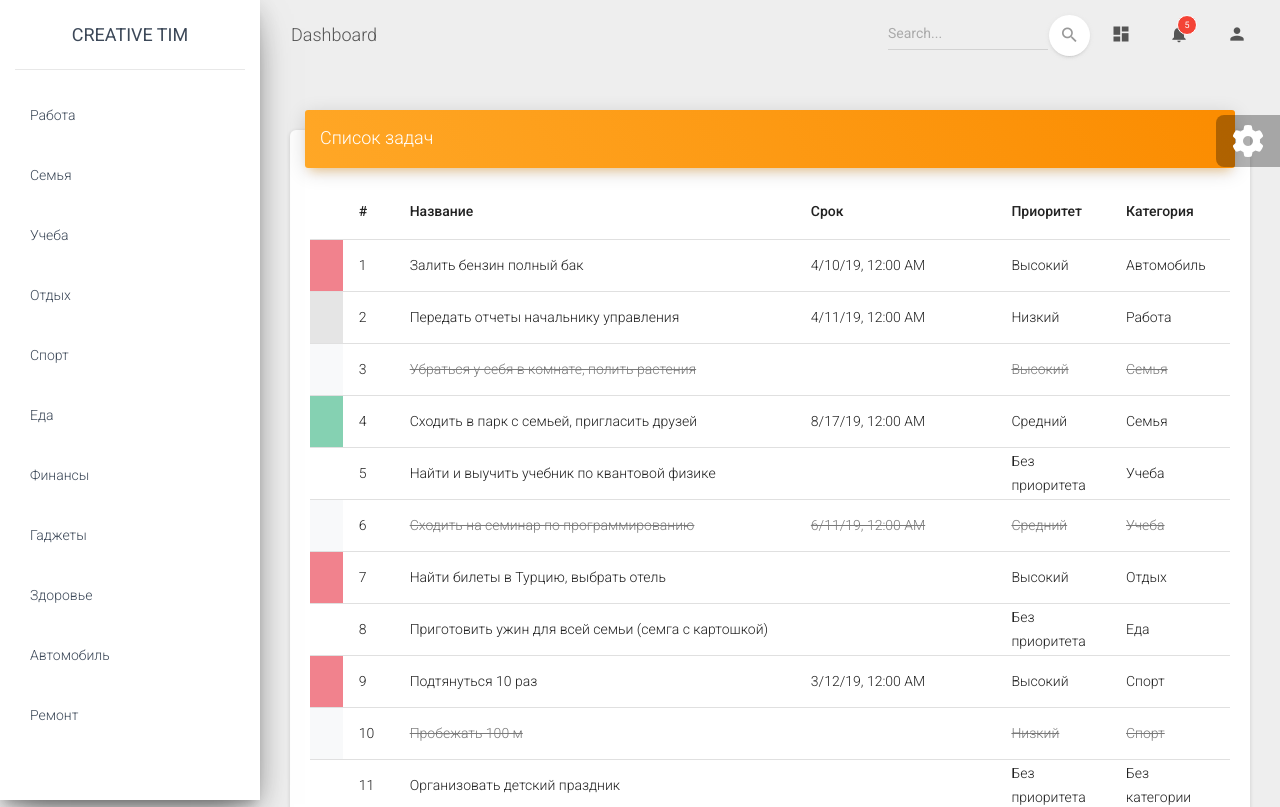
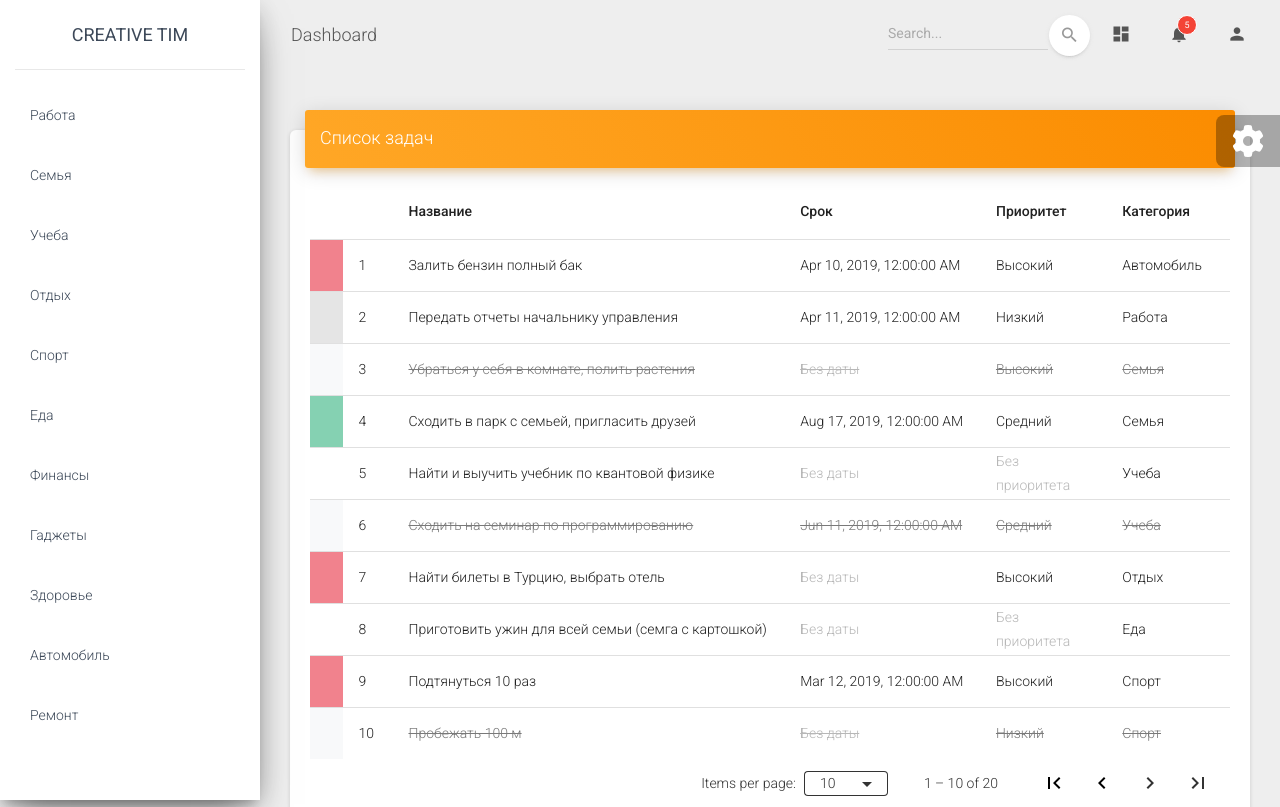
Before and after one commit to odnodum/todo, an Angular app: page / in a window 1280 px wide. Shown: the top 807 px of the page. Built offline with nearby package versions, Linux system fonts and the light colour scheme.

Commit message:
добавил сортировку и постраничную пагинацию

```diff
--- a/src/app/app.module.ts
+++ b/src/app/app.module.ts
@@ -8,6 +8,7 @@ import {MatTableModule} from "@angular/material/table";
 import {MatSortModule} from "@angular/material/sort";
 import {MatPaginatorModule} from "@angular/material/paginator";
 import {BrowserAnimationsModule} from "@angular/platform-browser/animations";
+
 
 @NgModule({
   declarations: [
--- a/src/app/views/tasks/tasks.component.html
+++ b/src/app/views/tasks/tasks.component.html
@@ -2,21 +2,22 @@
   <div class="card-header card-header-warning">
     <h4 class="card-title">Список задач</h4>
   </div>
-  <div class="card-body table-responsive">
-    <table [dataSource]="dataSource" mat-table>
+  <div class="card-body table-responsive" *ngIf="tasks.length > 0">
+
+    <table [dataSource]="dataSource" mat-table matSort>
 
       <!--  цвет приоритета  -->
       <ng-container matColumnDef="color">
         <th *matHeaderCellDef mat-header-cell></th>
-        <td class="col-color" *matCellDef="let task" [style.background-color]="getPriorityColor(task)"
+        <td *matCellDef="let task" [style.background-color]="getPriorityColor(task)" class="col-color"
             mat-cell></td>
       </ng-container>
 
 
       <!-- нумерация-->
       <ng-container matColumnDef="id">
-        <th *matHeaderCellDef mat-header-cell>#</th>
-        <td class="col-id" *matCellDef="let index = index;" mat-cell>
+        <th *matHeaderCellDef mat-header-cell></th>
+        <td *matCellDef="let index = index;" class="col-id" mat-cell>
 
           {{index + 1}}
 
@@ -26,8 +27,8 @@
 
       <!-- название задачи-->
       <ng-container matColumnDef="title">
-        <th *matHeaderCellDef mat-header-cell> Название</th>
-        <td class="col-title" *matCellDef="let task" [class.completed]="task.completed" mat-cell>
+        <th *matHeaderCellDef mat-header-cell mat-sort-header> Название</th>
+        <td *matCellDef="let task" [class.completed]="task.completed" class="col-title" mat-cell>
 
           {{task.title}}
 
@@ -36,20 +37,21 @@
 
       <!--дата выполнения-->
       <ng-container matColumnDef="date">
-        <th *matHeaderCellDef mat-header-cell> Срок</th>
-        <td class="col-date" *matCellDef="let task" [ngClass]="{'completed': task.completed, 'nodate': task.date == null}"
+        <th *matHeaderCellDef mat-header-cell mat-sort-header> Срок</th>
+        <td *matCellDef="let task" [ngClass]="{'completed': task.completed, 'novalue': task.date == null}"
+            class="col-date"
             mat-cell>
 
-          {{task.date | date: "short"}}
+          {{task.date ? (task.date | date: "medium") : "Без даты"}}
 
         </td>
       </ng-container>
 
       <!--приоритет-->
       <ng-container matColumnDef="priority">
-        <th *matHeaderCellDef mat-header-cell> Приоритет</th>
-        <td class="col-priority" *matCellDef="let task"
-            [ngClass]="{'completed': task.completed, 'nopriority': task.priority == null}"
+        <th *matHeaderCellDef mat-header-cell mat-sort-header> Приоритет</th>
+        <td *matCellDef="let task" class="col-priority"
+            [ngClass]="{'completed': task.completed, 'novalue': task.priority == null}"
             mat-cell
         >
 
@@ -59,11 +61,14 @@
         </td>
       </ng-container>
 
+      переписать урок - указать, что это структурные директивы - изменяют поведение стандартного тега
+      вместе с атрибутом дают эффект -
+
       <!--категория-->
       <ng-container matColumnDef="category">
-        <th *matHeaderCellDef mat-header-cell> Категория</th>
-        <td class="col-category" *matCellDef="let task"
-            [ngClass]="{'completed': task.completed, 'nocategory': task.category == null, 'link': !task.completed && task.category}"
+        <th *matHeaderCellDef mat-header-cell mat-sort-header> Категория</th>
+        <td *matCellDef="let task" class="col-category"
+            [ngClass]="{'completed': task.completed, 'novalue': task.category == null}"
             mat-cell
         >
 
@@ -81,5 +86,11 @@
 
     </table>
 
+    <mat-paginator [pageSizeOptions]="[10, 20, 50, 100]" showFirstLastButtons></mat-paginator>
+
   </div>
+
+  <div *ngIf="tasks.length == 0"><p class="not-found">Ничего не найдено</p></div>
+
+
 </div>
--- a/src/app/views/tasks/tasks.component.ts
+++ b/src/app/views/tasks/tasks.component.ts
@@ -1,18 +1,27 @@
-import {Component, OnInit} from '@angular/core';
+import {AfterViewInit, Component, OnInit, ViewChild} from '@angular/core';
 import {DataHandlerService} from "../../service/data-handler.service";
 import {Task} from 'src/app/model/Task';
 import {MatTableDataSource} from "@angular/material/table";
+import {MatPaginator} from "@angular/material/paginator";
+import {MatSort} from "@angular/material/sort";
 
 @Component({
   selector: 'app-tasks',
   templateUrl: './tasks.component.html',
   styleUrls: ['./tasks.component.css']
 })
-export class TasksComponent implements OnInit {
+export class TasksComponent implements OnInit, AfterViewInit {
+
+  // поля для таблицы (те, что отображают данные из задачи - должны совпадать с названиями переменных класса)
+  public displayedColumns: string[] = ['color', 'id', 'title', 'date', 'priority', 'category'];
+  public dataSource: MatTableDataSource<Task>; // контейнер - источник данных для таблицы
+
+  // ссылки на компоненты таблицы
+  @ViewChild(MatPaginator, {static: false}) private paginator: MatPaginator;
+  @ViewChild(MatSort, {static: false}) private sort: MatSort;
+
 
   tasks: Task[];
-  public displayedColumns: string[] = ['color', 'id', 'title', 'date', 'priority', 'category'];
-  public dataSource: MatTableDataSource<Task>;
 
   constructor(private dataHandler: DataHandlerService) {
   }
@@ -20,9 +29,17 @@ export class TasksComponent implements OnInit {
   ngOnInit() {
     this.dataHandler.tasksSubject.subscribe(tasks => this.tasks = tasks);
 
+    // датасорс обязательно нужно создавать для таблицы, в него присваивается любой источник (БД, массивы, JSON и пр.)
     this.dataSource = new MatTableDataSource();
 
     this.refreshTable();
+  }
+
+  // в этом методе уже все проинциализировано, поэтому можно присваивать объекты (иначе может быть ошибка undefined)
+  ngAfterViewInit(): void {
+
+    this.addTableObjects();
+
   }
 
 
@@ -30,20 +47,57 @@ export class TasksComponent implements OnInit {
     task.completed = !task.completed;
   }
 
+  // в зависимости от статуса задачи - вернуть цвет названия
   public getPriorityColor(task: Task) {
 
+    // цвет завершенной задачи
     if (task.completed) {
-      return '#f8f9fa'
+      return '#F8F9FA'; // TODO вынести цвета в константы (magic strings, magic numbers)
     }
 
     if (task.priority && task.priority.color) {
       return task.priority.color;
     }
 
-    return '#fff';
+    return '#fff'; // TODO вынести цвета в константы (magic strings, magic numbers)
+
   }
 
+  // показывает задачи с применением всех текущий условий (категория, поиск, фильтры и пр.)
   private refreshTable() {
-    this.dataSource.data = this.tasks;
+
+    this.dataSource.data = this.tasks; // обновить источник данных (т.к. данные массива tasks обновились)
+
+    this.addTableObjects();
+
+
+    // когда получаем новые данные..
+    // чтобы можно было сортировать по столбцам "категория" и "приоритет", т.к. там не примитивные типы, а объекты
+    // @ts-ignore - показывает ошибку для типа даты, но так работает, т.к. можно возвращать любой тип
+    this.dataSource.sortingDataAccessor = (task, colName) => {
+
+      // по каким полям выполнять сортировку для каждого столбца
+      switch (colName) {
+        case 'priority': {
+          return task.priority ? task.priority.id : null;
+        }
+        case 'category': {
+          return task.category ? task.category.title : null;
+        }
+        case 'date': {
+          return task.date ? task.date : null;
+        }
+
+        case 'title': {
+          return task.title;
+        }
+      }
+    };
+
+  }
+
+  private addTableObjects() {
+    this.dataSource.sort = this.sort; // компонент для сортировки данных (если необходимо)
+    this.dataSource.paginator = this.paginator; // обновить компонент постраничности (кол-во записей, страниц)
   }
 }
```
